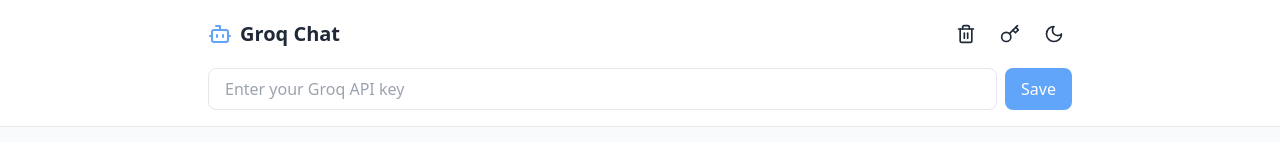
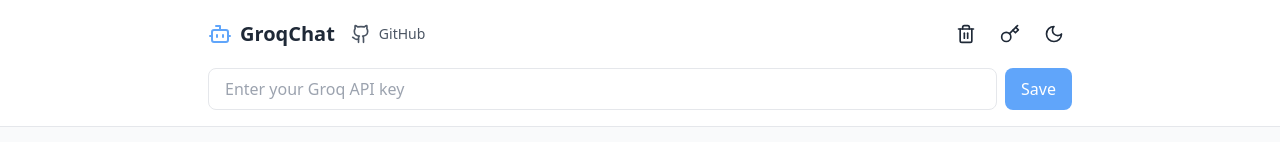
Before and after one commit to awmie/GroqChat, a React (Vite) app: page / in a window 1280 px wide. Shown: the top 142 px of the page. Built offline with nearby package versions, Linux system fonts and the light colour scheme.

Commit message:
minor changes: github icon and api key UI changes

```diff
--- a/src/App.tsx
+++ b/src/App.tsx
@@ -1,7 +1,6 @@
 import React, { useState, useEffect, useCallback, useMemo, useRef } from 'react';
-import { SendHorizontal, Bot, Loader2, Sun, Moon, Key, Trash2 } from 'lucide-react';
+import { SendHorizontal, Bot, Loader2, Sun, Moon, Key, Trash2, Github } from 'lucide-react';
 import { getChatCompletion, updateApiKey } from './lib/groq';
-import { MarkdownMessage } from './components/MarkdownMessage';
 import { chatStorage } from './lib/storage';
 import type { ChatHistory, ChatMessage } from './types/chat';
 import { ChatMessageItem } from './components/ChatMessage';
@@ -162,9 +161,20 @@
       <header className="bg-white dark:bg-gray-800 border-b dark:border-gray-700 transition-colors duration-200">
         <div className="max-w-4xl mx-auto px-4 py-4">
           <div className="flex items-center justify-between">
-            <div className="flex items-center gap-2">
-              <Bot className="w-6 h-6 text-primary-light dark:text-primary-dark" />
-              <h1 className="text-xl font-semibold text-gray-800 dark:text-gray-100">Groq Chat</h1>
+            <div className="flex items-center gap-4">
+              <div className="flex items-center gap-2">
+                <Bot className="w-6 h-6 text-primary-light dark:text-primary-dark" />
+                <h1 className="text-xl font-semibold text-gray-800 dark:text-gray-100">GroqChat</h1>
+              </div>
+              <a
+                href="https://github.com/awmie/GroqChat.git"
+                target="_blank"
+                rel="noopener noreferrer"
+                className="flex items-center gap-2 text-gray-600 dark:text-gray-300 hover:text-gray-900 dark:hover:text-white transition-colors duration-200"
+              >
+                <Github className="w-5 h-5" />
+                <span className="text-sm hidden sm:inline">GitHub</span>
+              </a>
             </div>
             <div className="flex items-center gap-2">
               <button
@@ -182,7 +192,7 @@
                 className="p-2 rounded-full hover:bg-gray-100 dark:hover:bg-gray-700 transition-colors duration-200 relative group"
                 aria-label="Set API Key"
               >
-                <Key className={`w-5 h-5 ${hasApiKey ? 'text-green-500' : 'text-gray-800 dark:text-gray-100'}`} />
+                <Key className={`w-5 h-5 ${hasApiKey ? 'text-green-500 dark:text-green-500' : 'text-gray-800 dark:text-gray-100'}`} />
                 <span className="absolute -bottom-8 left-1/2 transform -translate-x-1/2 bg-gray-800 dark:bg-gray-700 text-white px-2 py-1 rounded text-xs whitespace-nowrap opacity-0 group-hover:opacity-100 transition-opacity duration-200">
                   {hasApiKey ? 'API Key Set' : 'Set API Key'}
                 </span>
@@ -253,11 +263,11 @@
             ref={inputRef}
             type="text"
             value={input}
-            onChange={(e) => setInput(e.target.value)}
+            onChange={handleInputChange}
             placeholder={hasApiKey ? "Type your message..." : "Please set your API key first"}
             className="flex-1 rounded-lg border dark:border-gray-700 bg-white dark:bg-gray-800 text-gray-800 dark:text-gray-100 px-4 py-2 focus:outline-none focus:ring-2 focus:ring-primary-light dark:focus:ring-primary-dark transition-colors duration-200"
             disabled={isLoading || !hasApiKey}
-            autoFocus // Add autoFocus prop
+            autoFocus
           />
           <button
             type="submit"
```
